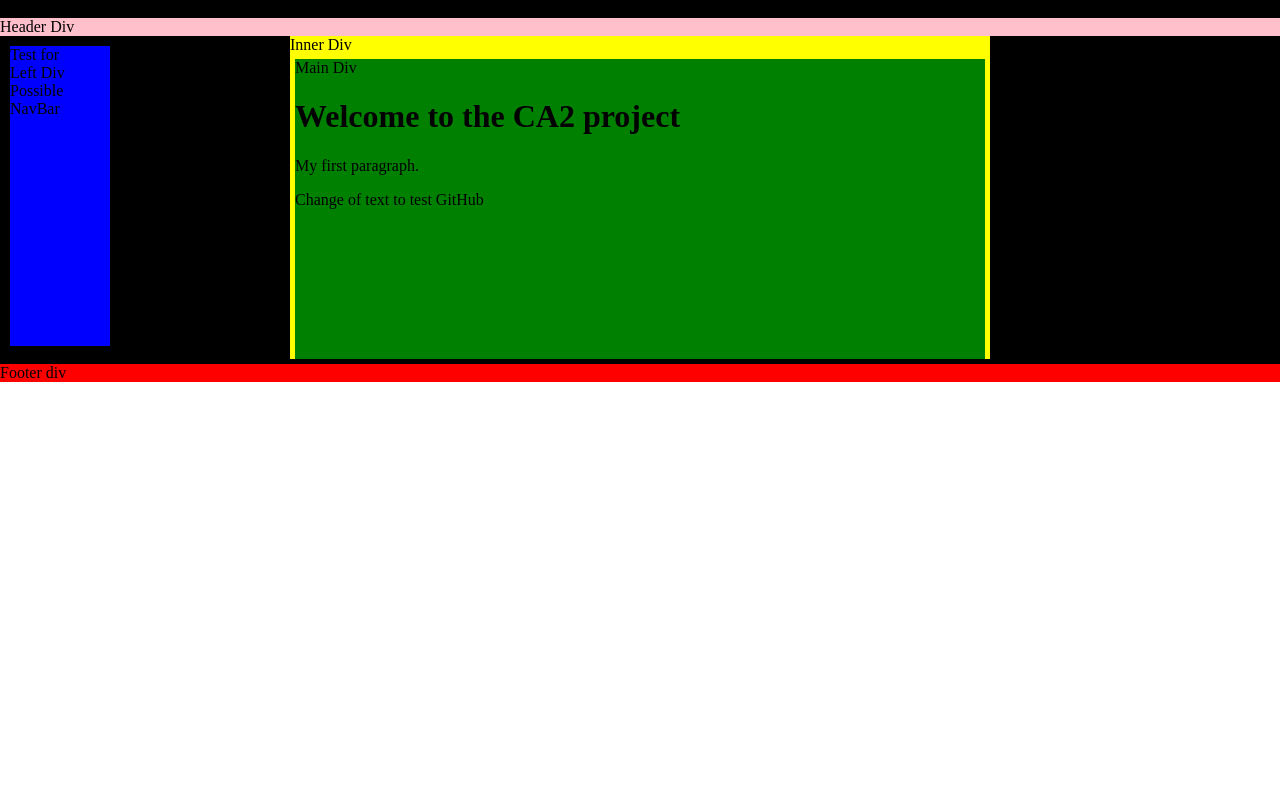
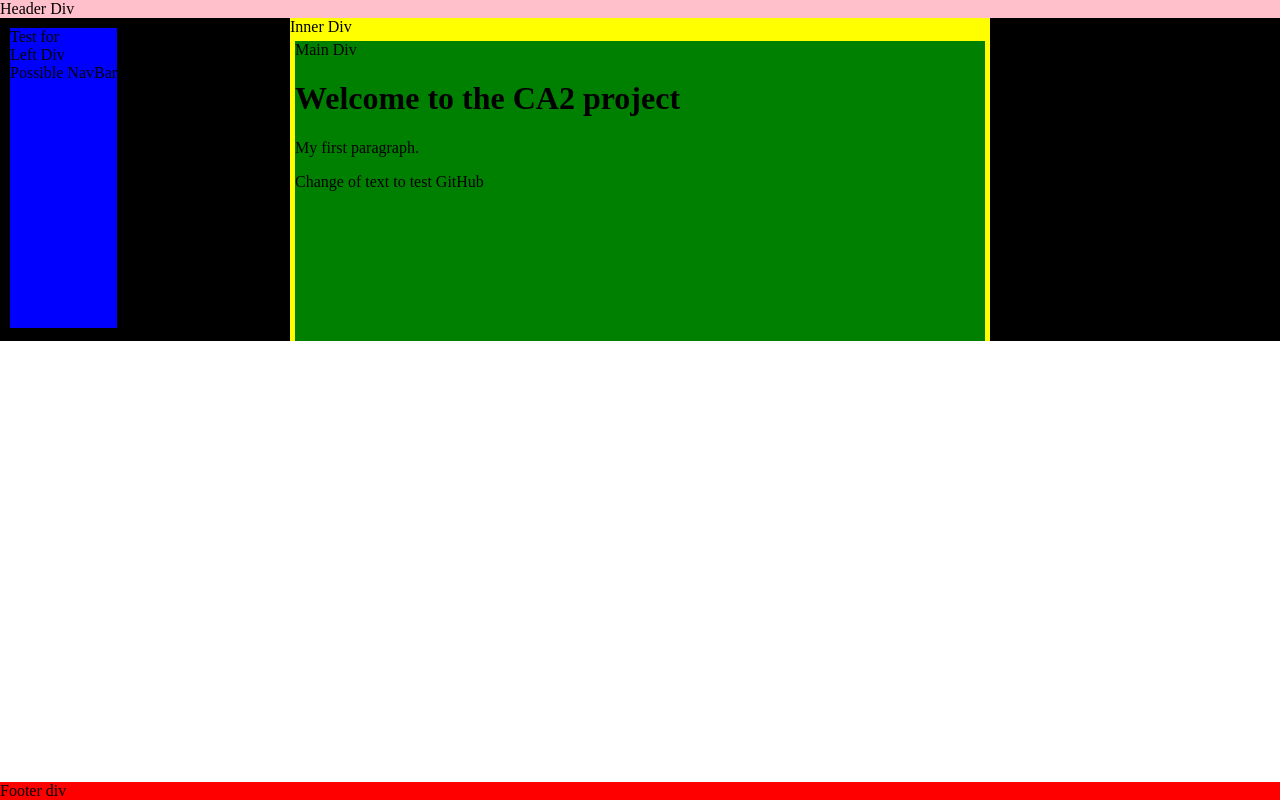
Before and after one commit to DesBoland/ca2, a plain HTML site: page index.html in a window 1280 px wide. Drawn offline with Linux system fonts and the light colour scheme.

```diff
--- a/Styles/Style.css
+++ b/Styles/Style.css
@@ -10,20 +10,27 @@ background-color:black;
 
 #headerDiv{
 background-color:pink;
+position:fixed;
+z-index:999999;
+top:0;
+width:100%;
+}
+#leftDiv{
+min-width:100px;
+min-height:300px;
+background-color:blue;
+float:left;
+margin:10px;
+position:absolute;
 }
 
 #innerDiv{
 background-color:yellow;
 width:700px;
 margin: 0 auto;
+position:relative;
 }
-#leftDiv{
-width:100px;
-min-height:300px;
-background-color:blue;
-float:left;
-margin:10px;
-}
+
 #mainDiv{
 margin:5px;
 background-color:green;
@@ -32,4 +39,8 @@ min-height:300px;
 
 #footerDiv{
 background-color:red;
+width:100%;
+position:fixed;
+bottom:0;
+z-index:999999;
 }
```
